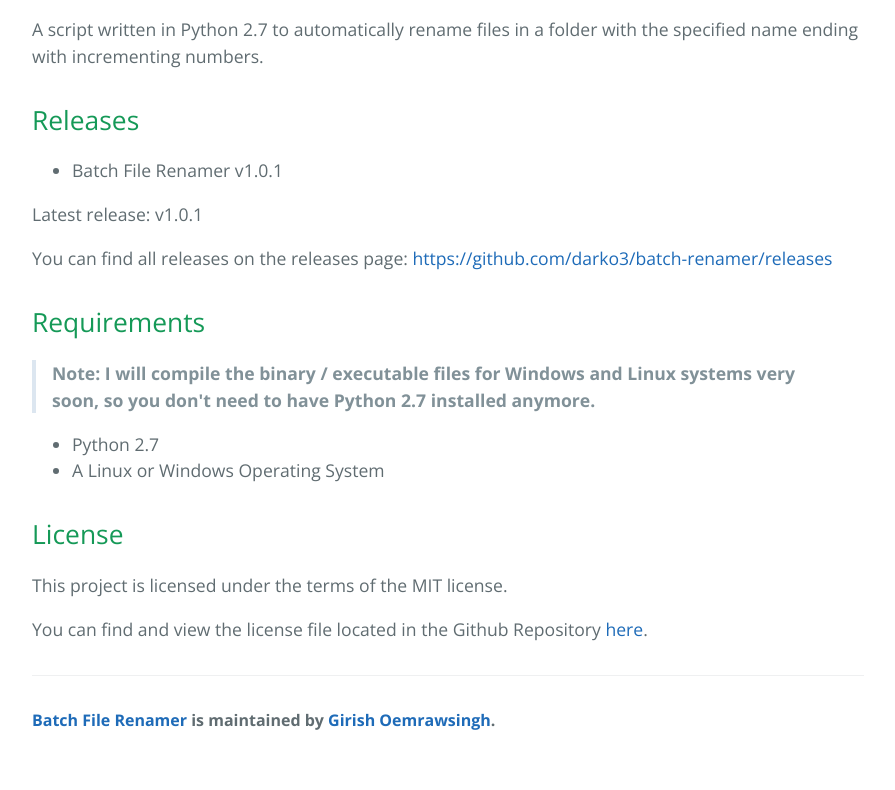
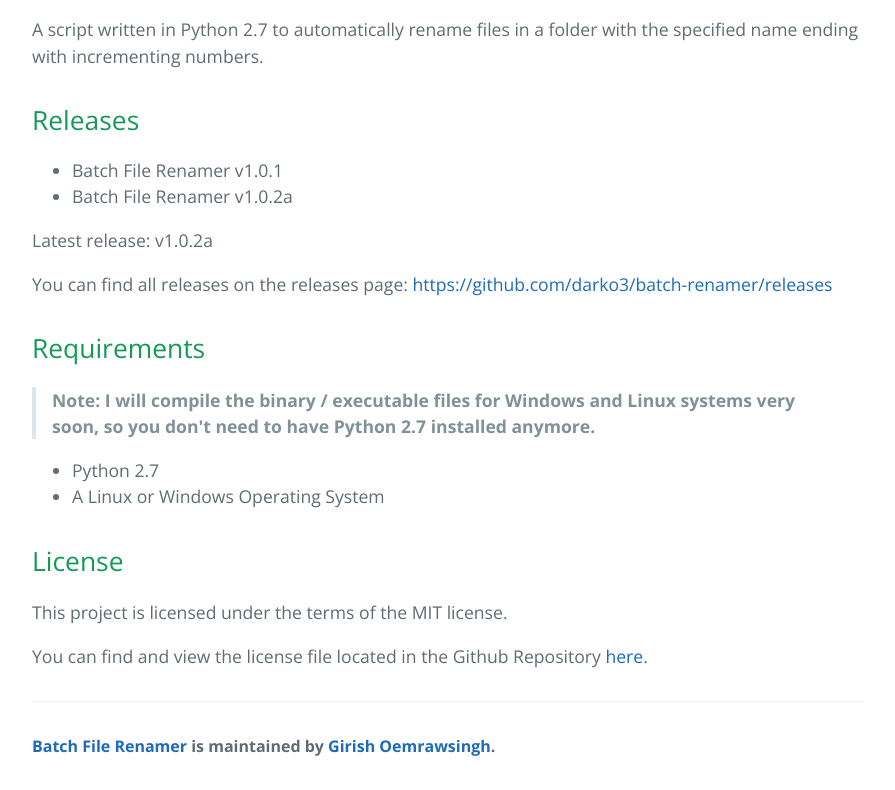
Before and after one commit to darko3/batch-renamer, a plain HTML site: page index.html in a window 1280 px wide. Shown: the part 1086-1876 px from the top of the page, without its empty margins (192-1087 px from the left). Before the commit the page ends 1850 px from the top, so only its background shows below. Drawn offline with nearby package versions, Linux system fonts and the light colour scheme.

Commit message:
Update index.html for version 1.0.2a

```diff
--- a/index.html
+++ b/index.html
@@ -31,9 +31,10 @@
 
 <ul>
 <li>Batch File Renamer v1.0.1</li>
+<li>Batch File Renamer v1.0.2a</li>
 </ul>
 
-<p>Latest release: v1.0.1</p>
+<p>Latest release: v1.0.2a</p>
 
 <p>You can find all releases on the releases page: <a href="https://github.com/darko3/batch-renamer/releases">https://github.com/darko3/batch-renamer/releases</a></p>
 
```
